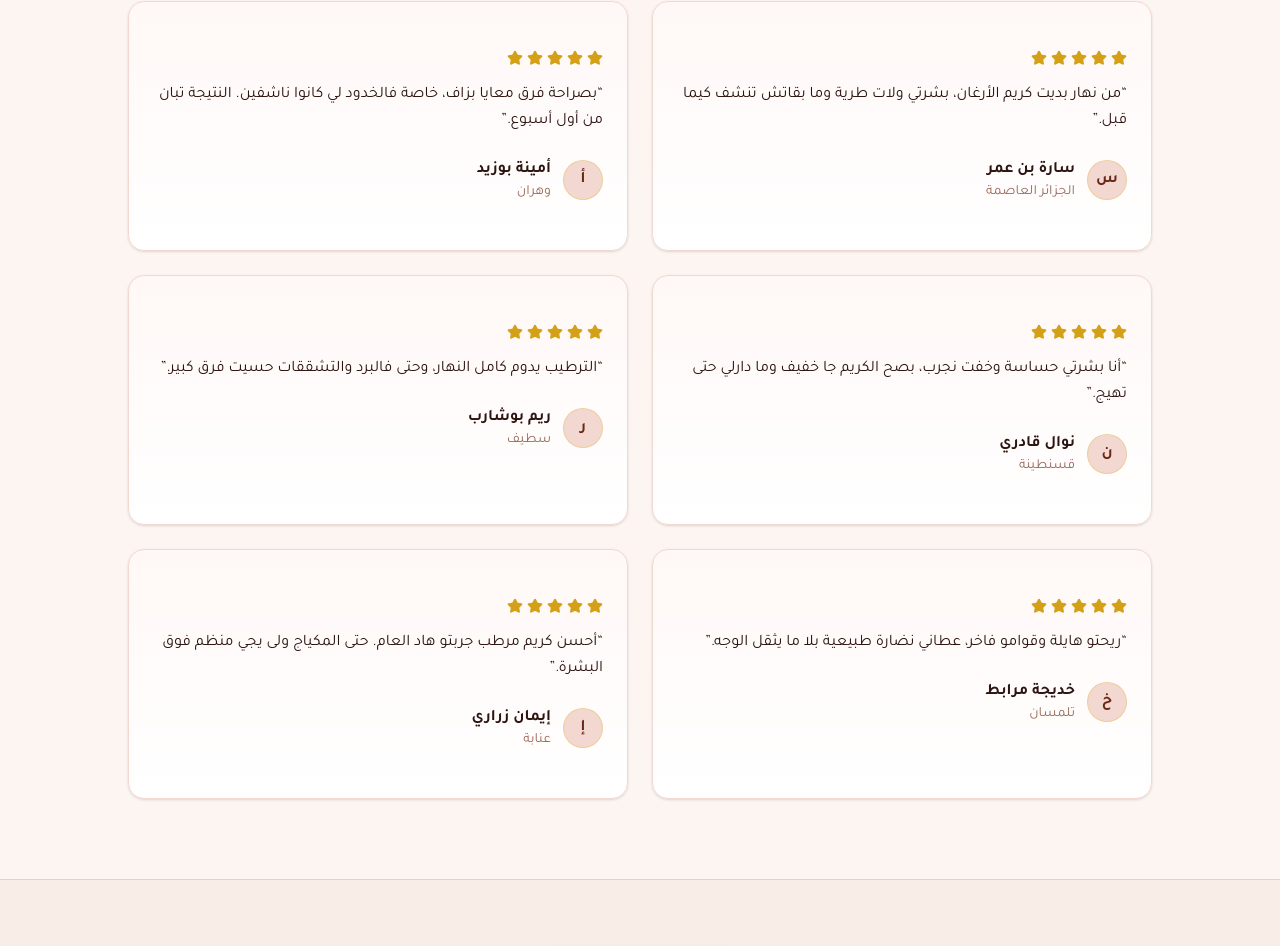
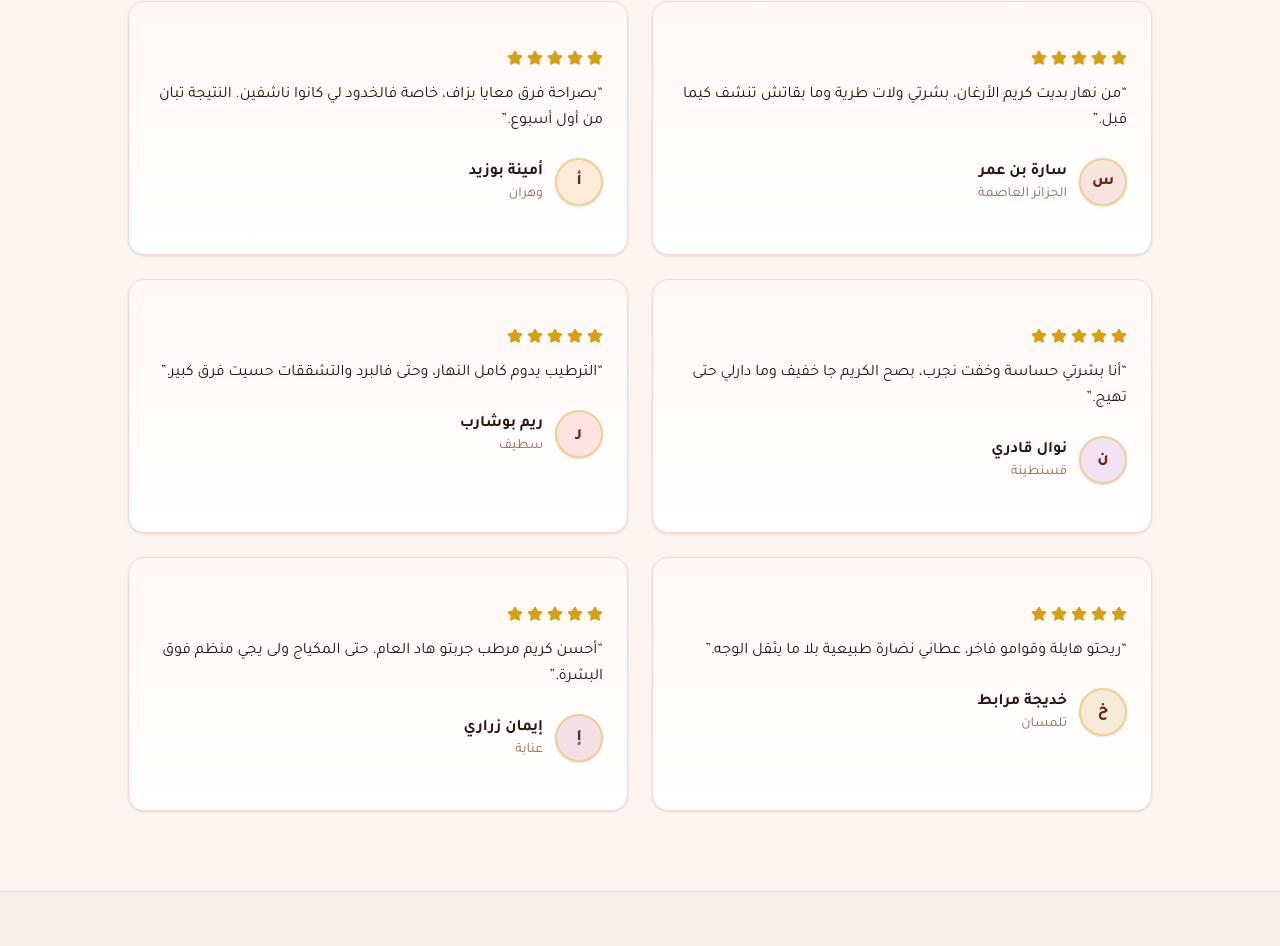
Before and after one commit to glow-cosmetique/glow-cosmetique-v3, a Next.js app: page / in a window 1280 px wide. Shown: the part 5681-6627 px from the top of the page. Built offline with nearby package versions, Linux system fonts and the light colour scheme; a web font is replaced by a local one.

Commit message:
وصف التعديلات

```diff
--- a/components/testimonials.tsx
+++ b/components/testimonials.tsx
@@ -9,6 +9,7 @@ const testimonials = [
     location: "الجزائر العاصمة",
     rating: 5,
     avatar: "س",
+    avatarBg: "#F8E4DE",
   },
   {
     id: 2,
@@ -17,6 +18,7 @@ const testimonials = [
     location: "وهران",
     rating: 5,
     avatar: "أ",
+    avatarBg: "#FCEBD9",
   },
   {
     id: 3,
@@ -25,6 +27,7 @@ const testimonials = [
     location: "قسنطينة",
     rating: 5,
     avatar: "ن",
+    avatarBg: "#F3E3F2",
   },
   {
     id: 4,
@@ -33,6 +36,7 @@ const testimonials = [
     location: "سطيف",
     rating: 5,
     avatar: "ر",
+    avatarBg: "#FEE3E3",
   },
   {
     id: 5,
@@ -41,6 +45,7 @@ const testimonials = [
     location: "تلمسان",
     rating: 5,
     avatar: "خ",
+    avatarBg: "#F6EBD8",
   },
   {
     id: 6,
@@ -49,6 +54,7 @@ const testimonials = [
     location: "عنابة",
     rating: 5,
     avatar: "إ",
+    avatarBg: "#F5DFE7",
   },
 ]
 
@@ -84,8 +90,11 @@ export function Testimonials() {
                 <p className="text-foreground leading-relaxed mb-6">&ldquo;{t.content}&rdquo;</p>
 
                 <div className="flex items-center gap-3">
-                  <div className="w-10 h-10 rounded-full bg-[#F2D8D0] border border-[#E9C97A]/60 flex items-center justify-center">
-                    <span className="font-bold text-[#6A2818]">{t.avatar}</span>
+                  <div
+                    className="w-12 h-12 rounded-full border-2 border-[#E9C97A]/70 flex items-center justify-center shadow-sm"
+                    style={{ backgroundColor: t.avatarBg }}
+                  >
+                    <span className="text-base font-extrabold text-[#6A2818]">{t.avatar}</span>
                   </div>
                   <div>
                     <p className="font-semibold text-foreground">{t.author}</p>
```
